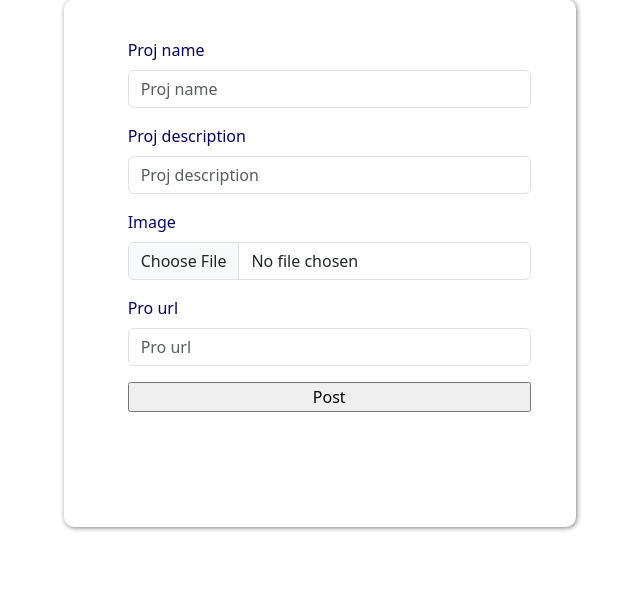
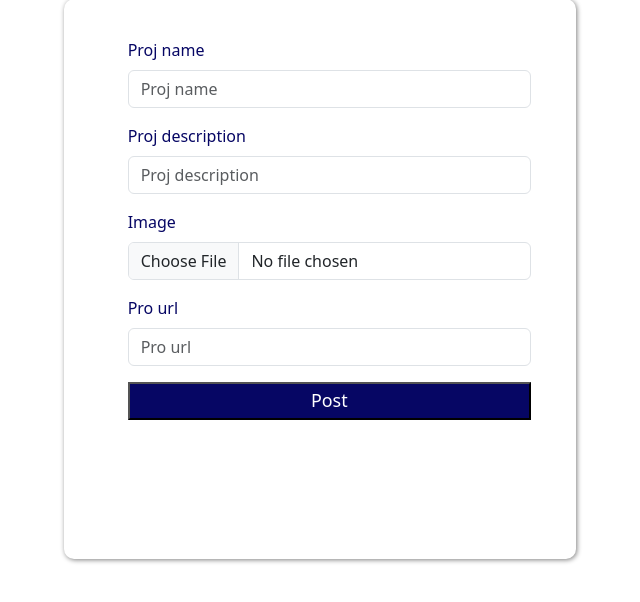
Before and after one commit to victoriamwangi/rateprojects, a Django app: page /new/project in a window 1280 px wide. Shown: the part 108-710 px from the top of the page, without its empty margins (371-1011 px from the left). Run offline with Django 4.2, Linux system fonts and the light colour scheme; the visitor is signed in with stand-in values (Sample User, id 1); some libraries are stand-ins or nearby versions.

Commit message:
style all forms

```diff
--- a/rate/templates/post_project/new_project.html
+++ b/rate/templates/post_project/new_project.html
@@ -9,7 +9,7 @@
       class="post-form"
     >
       {%csrf_token%} {%bootstrap_form form%}
-      <input type="submit" value="Post" class="submitprof" />
+      <input type="submit" value="Post" class="submitprof allbtn" />
     </form>
   </div>
   <div class="col-lg-4"></div>
--- a/rate/templates/profile/update_profile.html
+++ b/rate/templates/profile/update_profile.html
@@ -27,7 +27,7 @@
             {%csrf_token%} {% bootstrap_form profileform%}
             <input
               type="submit"
-              class="btn btn-success btn-lg submitprof"
+              class="btn btn-success btn-lg allbtn submitprof"
               value="Post"
             />
           </form>
--- a/rate/templates/registration/login.html
+++ b/rate/templates/registration/login.html
@@ -8,13 +8,13 @@
       {%endif%}
       <form class='loginfrm' action="/accounts/login/" method="post">
         {%csrf_token%} {%bootstrap_form form%}
-        <input type="submit" value="Login" />
+        <input type="submit" value="Login" class="allbtn"/>
          <p>Already have an account?
             <a href='/accounts/register'>Sign Up<a/>
           </p>
       </form>
     </div>
-    <input type='hidden', name="next" value="{%url "home"%}"
+    <input type='hidden' name="next" value="{%url "home"%}" class= 'allbtn'>
  </div>
   <div class="col-md-4"></div>
 </div>
--- a/rate/templates/registration/registration_form.html
+++ b/rate/templates/registration/registration_form.html
@@ -8,14 +8,14 @@
       {%endif%}
       <form class="registerfrm" action="/accounts/register/" method="post">
         {%bootstrap_form form%}
-        <input type="submit" value="Sign Up" />
+        <input type="submit" value="Sign Up" class="allbtn" />
          {%csrf_token%}
          <p>Already have an account?
             <a href='/accounts/login'>Login<a/>
           </p>
       </form>
     </div>
-    <input type='hidden', name="next" value='{{next}}'
+    <input type='hidden' name="next" value='{{next}}' >
   </div>
   <div class="col-md-4"></div>
 </div>
--- a/static/css/style.css
+++ b/static/css/style.css
@@ -32,7 +32,7 @@
     width: 40vw !important;
     margin: 0 auto;
     box-shadow: 1px 1px 5px grey;
-    height: 66vh;
+    height: 70vh;
     margin-top: 4vw;
     border-radius: 10px;
     padding-left: 5vw;
@@ -121,6 +121,21 @@
     margin-top: 3vw;
 }
 
+.text-muted {
+    display: none;
+}
+
+.registerfrm {
+    height: 90vh;
+}
+
+.allbtn {
+    background-color: rgb(6, 6, 100) !important;
+    font-size: 1.4vw;
+    height: 3vw;
+    color: white;
+}
+
 
 /* UPDATE PROFILE  */
 
```
